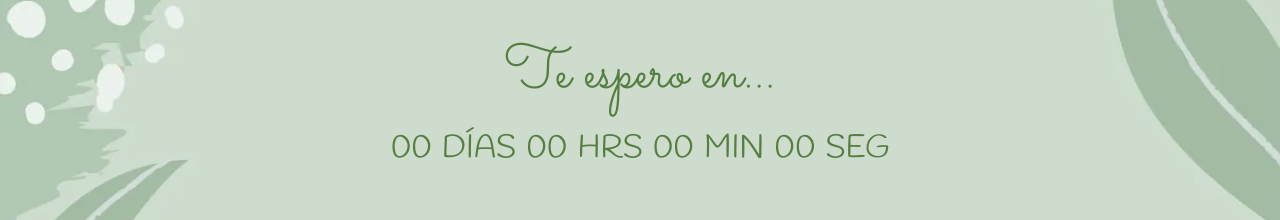
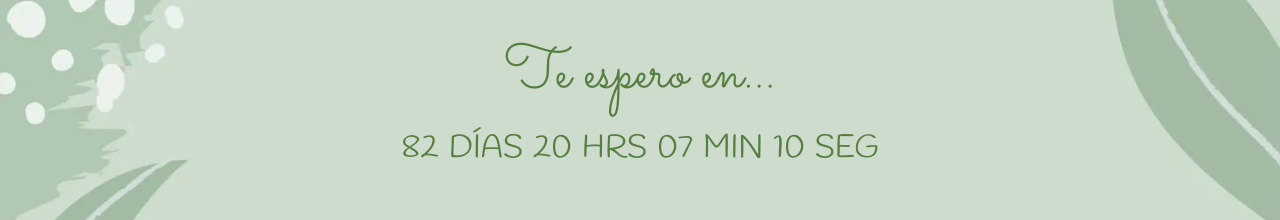
Before and after one commit to Erik-C4st1ll0/Invitacion-Caroline-, a plain HTML site: page index.html in a window 1280 px wide. Shown: the part 800-1020 px from the top of the page. Drawn offline with nearby package versions, Linux system fonts and the light colour scheme; the site is published under a folder, as on GitHub Pages, so addresses that start at the root find nothing; files whose address does not match are found by name.

Commit message:
Update index.html

```diff
--- a/index.html
+++ b/index.html
@@ -5,7 +5,7 @@
     <title>Invitacion XV años Caroline</title>
     <link href="https://cdn.jsdelivr.net/npm/bootstrap@5.3.3/dist/css/bootstrap.min.css" rel="stylesheet" integrity="sha384-QWTKZyjpPEjISv5WaRU9OFeRpok6YctnYmDr5pNlyT2bRjXh0JMhjY6hW+ALEwIH" crossorigin="anonymous">
     <script src="https://cdn.jsdelivr.net/npm/bootstrap@5.3.3/dist/js/bootstrap.bundle.min.js" integrity="sha384-YvpcrYf0tY3lHB60NNkmXc5s9fDVZLESaAA55NDzOxhy9GkcIdslK1eN7N6jIeHz" crossorigin="anonymous"></script>
-    <script src="/static/javascript/script.js"></script>
+    <script src="static/javascript/script.js"></script>
     <link rel="stylesheet" href="static/css/styles.css">
 </head>
 <body>
```
